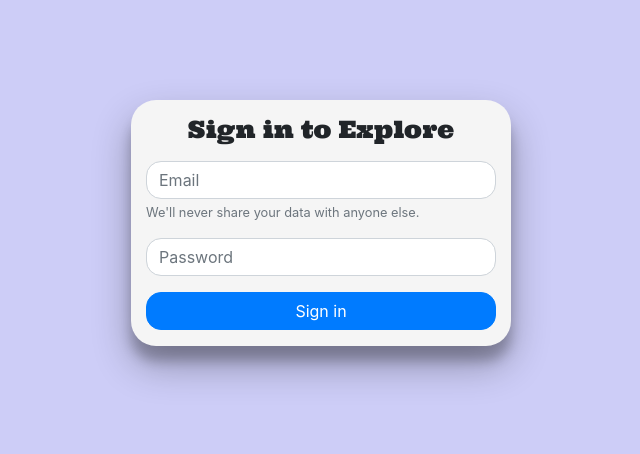
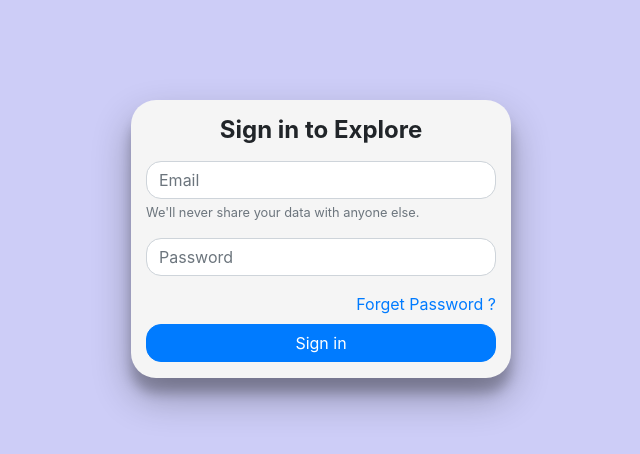
Before and after one commit to himanshuxmehra/blockchain-cert-django, a Django app: page /signin/ in a window 1280 px wide. Shown: the top 454 px of the page, without its empty margins (319-959 px from the left). Run offline with Django 3.2, Linux system fonts and the light colour scheme; some libraries are stand-ins or nearby versions.

Commit message:
update front

```diff
--- a/website/csvmanager/templates/csvmanager/signin.html
+++ b/website/csvmanager/templates/csvmanager/signin.html
@@ -1,16 +1,17 @@
 {% load static %}
 <html lang="en">
+
 <head>
     <meta charset="UTF-8">
     <meta name="viewport" content="width=device-width, initial-scale=1.0">
     <title>Sign in</title>
     <!-- css -->
     <link rel="stylesheet" href="https://stackpath.bootstrapcdn.com/bootstrap/4.5.2/css/bootstrap.min.css"
-    integrity="sha384-JcKb8q3iqJ61gNV9KGb8thSsNjpSL0n8PARn9HuZOnIxN0hoP+VmmDGMN5t9UJ0Z" crossorigin="anonymous">
+        integrity="sha384-JcKb8q3iqJ61gNV9KGb8thSsNjpSL0n8PARn9HuZOnIxN0hoP+VmmDGMN5t9UJ0Z" crossorigin="anonymous">
     <link rel="stylesheet" href="{% static 'css/signin.css' %}">
-    <link href="https://fonts.googleapis.com/css2?family=Ultra&display=swap" rel="stylesheet">
     <!-- css// -->
 </head>
+
 <body>
     <div class="container">
         <div class="row main">
@@ -20,19 +21,23 @@
             <div class="col-md-4 sty">
                 <form method="POST" action="">
                     {% csrf_token %}
-                    <h4 class="text-center mb-3 mt-3">Sign in to Explore</h4>
+                    <h4 class="text-center font-weight-bold mb-3 mt-3">Sign in to Explore</h4>
                     <div class="form-group">
 
-                      <input type="email" class="form-control" name="email" aria-describedby="emailHelp" placeholder="Email" required>
-                      <small id="emailHelp" class="form-text text-muted">We'll never share your data with anyone else.</small>
+                        <input type="email" class="form-control" name="email" aria-describedby="emailHelp"
+                            placeholder="Email" required>
+                        <small id="emailHelp" class="form-text text-muted">We'll never share your data with anyone
+                            else.</small>
                     </div>
                     <div class="form-group">
-                      <input type="password" class="form-control" id="" placeholder="Password" name="password"
-                      pattern="(?=.*\d)(?=.*[a-z])(?=.*[A-Z]).{8,}" title="Must contain at least one number and one uppercase and lowercase letter, and at least 8 or more characters" required>
+                        <input type="password" class="form-control" id="" placeholder="Password" name="password"
+                            pattern="(?=.*\d)(?=.*[a-z])(?=.*[A-Z]).{8,}"
+                            title="Must contain at least one number and one uppercase and lowercase letter, and at least 8 or more characters"
+                            required>
                     </div>
-
+                    <a href="#" class="stretched-link float-right mb-2">Forget Password ?</a>
                     <button type="submit" class="btn btn-primary mb-3 btn-block text-center">Sign in</button>
-                  </form>
+                </form>
             </div>
             <!-- form// -->
             <div class="col-md-4">
@@ -53,4 +58,5 @@
     integrity="sha384-B4gt1jrGC7Jh4AgTPSdUtOBvfO8shuf57BaghqFfPlYxofvL8/KUEfYiJOMMV+rV" crossorigin="anonymous">
     </script>
 <!-- js// -->
+
 </html>
--- a/website/csvmanager/templates/csvmanager/signup.html
+++ b/website/csvmanager/templates/csvmanager/signup.html
@@ -9,8 +9,6 @@
     <link rel="stylesheet" href="https://stackpath.bootstrapcdn.com/bootstrap/4.5.2/css/bootstrap.min.css"
         integrity="sha384-JcKb8q3iqJ61gNV9KGb8thSsNjpSL0n8PARn9HuZOnIxN0hoP+VmmDGMN5t9UJ0Z" crossorigin="anonymous">
     <link rel="stylesheet" href="{% static 'css/sign.css' %}">
-    <link href="https://fonts.googleapis.com/css2?family=Luckiest+Guy&display=swap" rel="stylesheet">
-    <link href="https://fonts.googleapis.com/css2?family=Ultra&display=swap" rel="stylesheet">
     <!-- css -->
 </head>
 
@@ -20,7 +18,7 @@
         <div class="row tc">
             <!-- form -->
             <div class="col-md-5 signup">
-                <h4 class="text-center mb-3 mt-3 ">Register Your self</h4>
+                <h4 class="text-center mb-3 mt-3 font-weight-bold">Register Your self</h4>
                 <form method="POST" action="">
                     {% csrf_token %}
                     {{ form }}
--- a/website/static/css/sign.css
+++ b/website/static/css/sign.css
@@ -16,9 +16,7 @@ body{
     border-radius: 25px;
     box-shadow: 0 19px 38px rgba(0,0,0,0.30), 0 15px 12px rgba(0,0,0,0.22);
 }
-.signup h4{
-    font-family: 'Ultra', serif;
-}
+
 .form-control{
     border-radius: 15px;
 }
--- a/website/static/css/signin.css
+++ b/website/static/css/signin.css
@@ -14,9 +14,7 @@ body{
     border-radius: 25px;
     box-shadow: 0 19px 38px rgba(0,0,0,0.30), 0 15px 12px rgba(0,0,0,0.22);
 }
-.sty h4{
-    font-family: 'Ultra', serif;
-}
+
 .sty form input{
     border-radius: 15px;
 }
```
